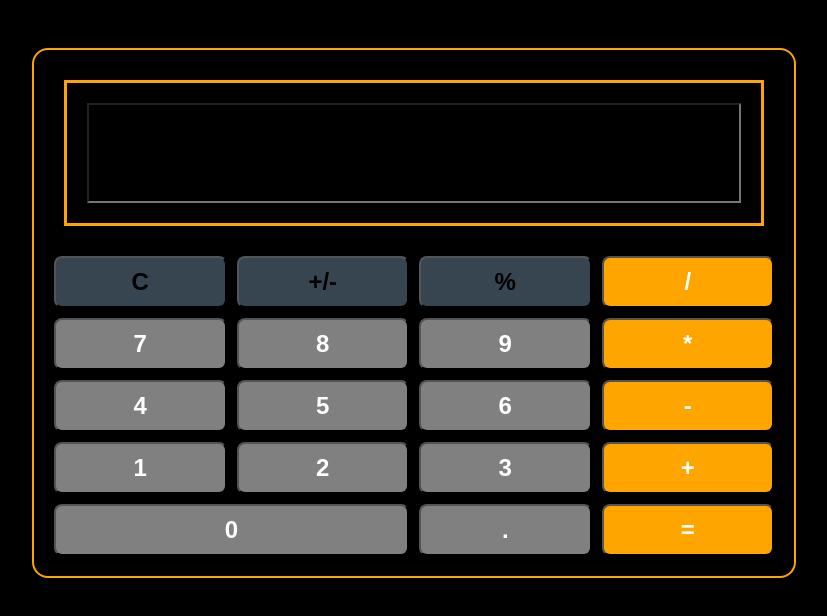
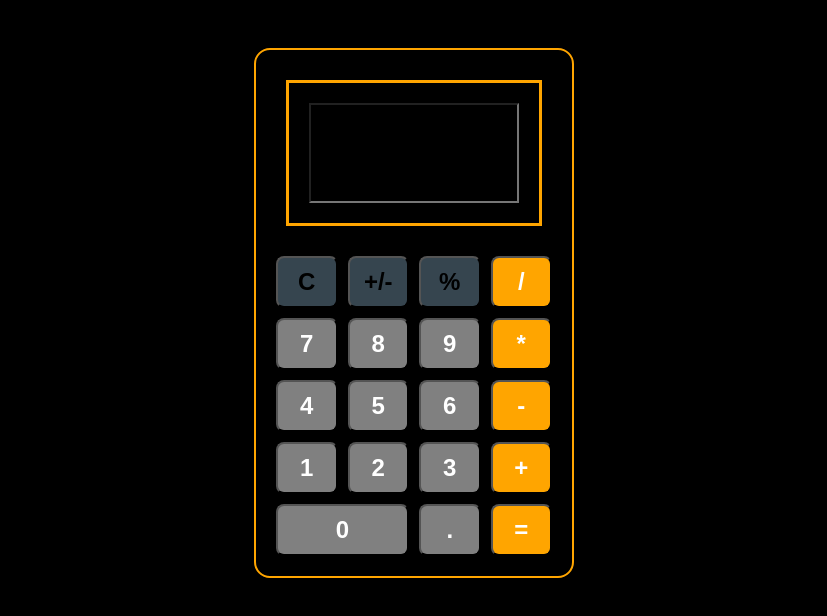
Before and after one commit to emanfalola9998/nology-calculator, a website built with Vite: page index.html in a window 1536 px wide. Shown: the whole page, without its empty margins (354-1181 px from the left). Built offline with nearby package versions, Linux system fonts and the light colour scheme.

Commit message:
added changes for size dimensions for laptop screens or greater

```diff
--- a/src/style.scss
+++ b/src/style.scss
@@ -13,6 +13,7 @@
   border-radius: 16px;
   max-width: 80%;
   margin: 0 auto;
+  height:auto;
 }
 
 @media screen and (min-width: 768px) {
@@ -29,13 +30,13 @@
 
 @media screen and (min-width: 1200px) {
   .iphone-calculator{
-    max-width: 30%;
+    max-width: 20%;
   }
 }
 
 
 @media screen and (min-width: 1440px) {
   .iphone-calculator{
-    max-width: 50%;
+    max-width: 20%;
   }
 }
```
Also changed, not shown: src/style.css, 1 other file.
